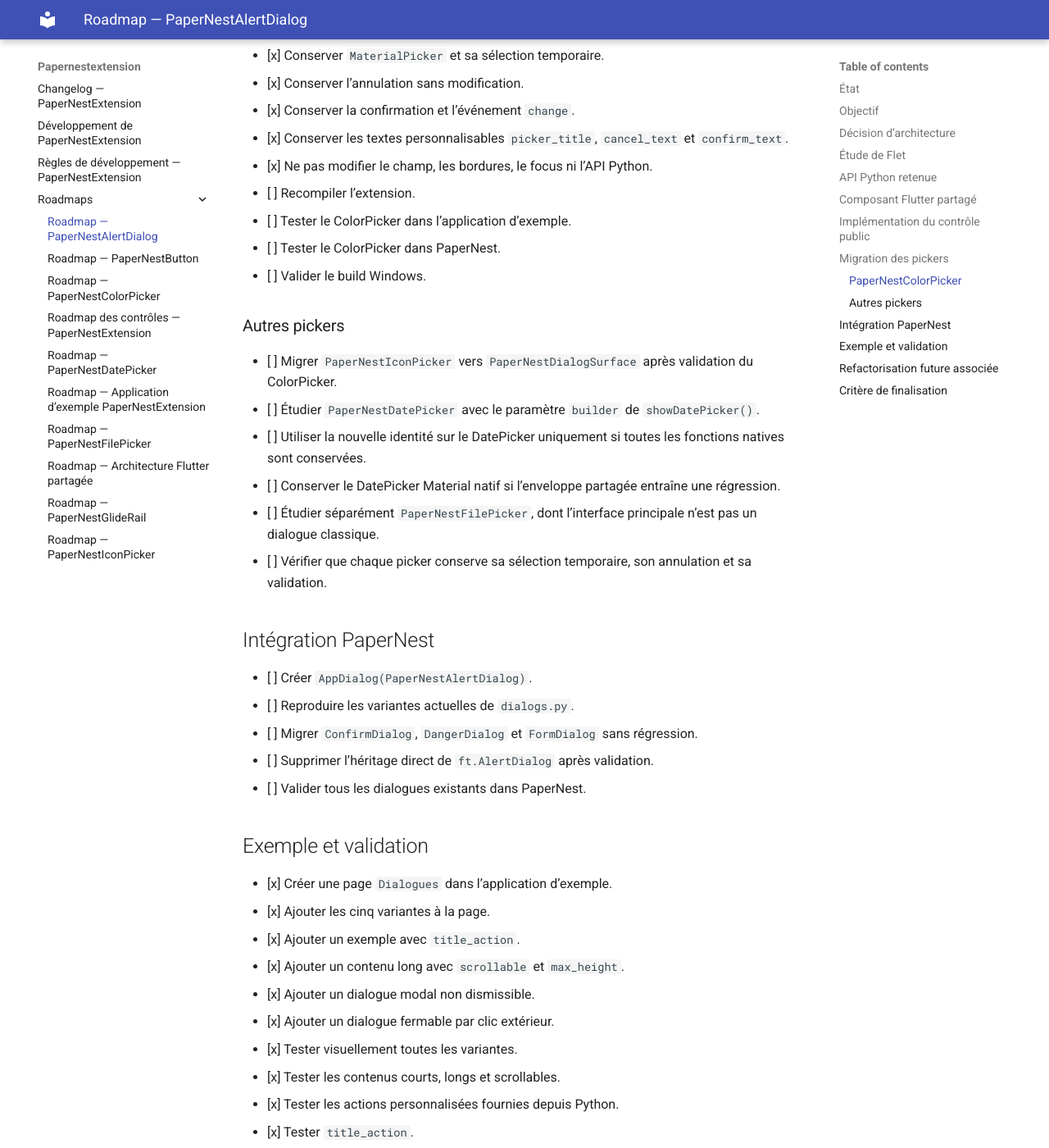
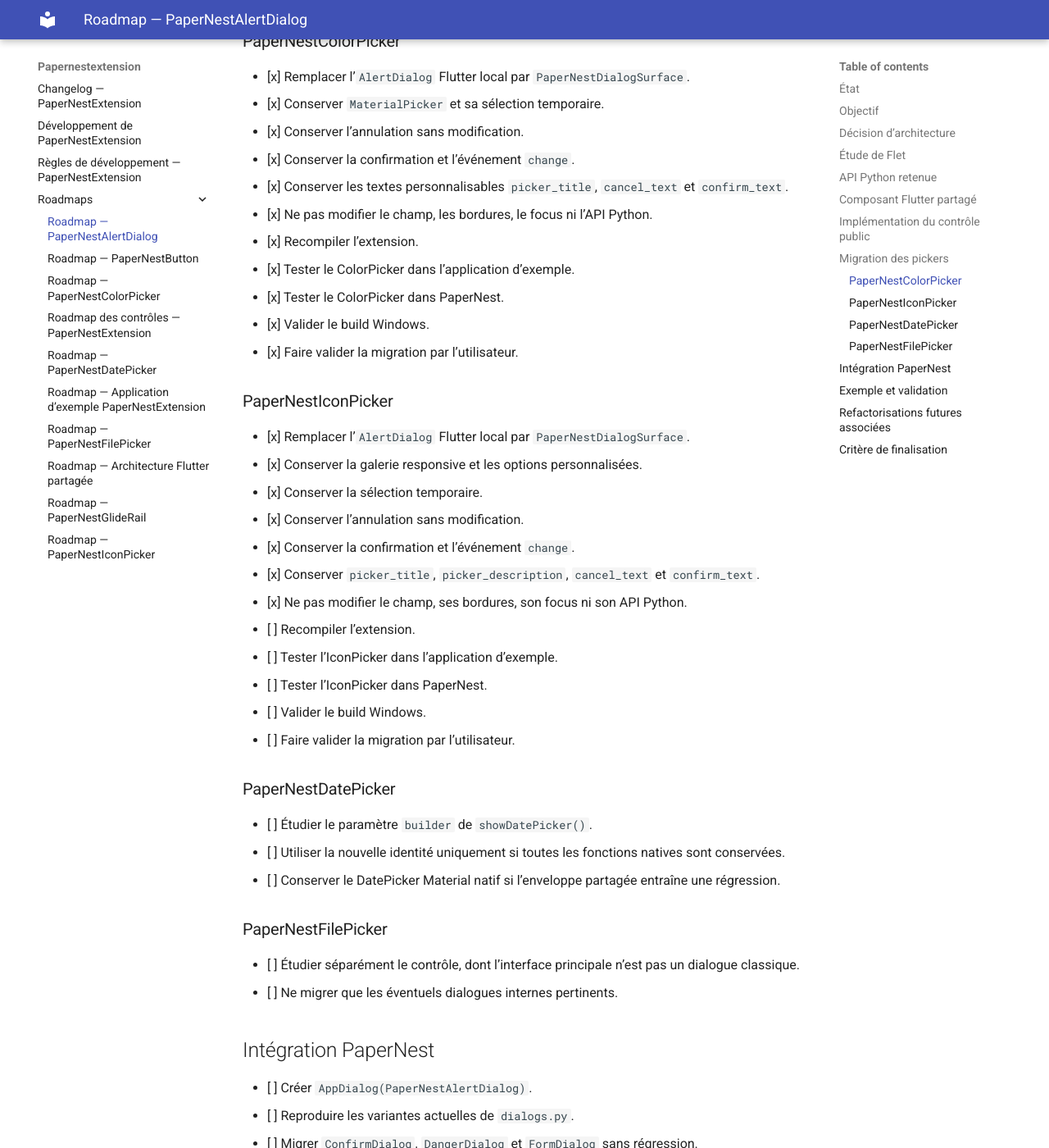
Before and after one commit to Drenae/PaperNestExtension, an MkDocs documentation site: the page built from docs/roadmaps/ROADMAP_ALERT_DIALOG.md, in a window 1280 px wide and 1400 px high, scrolled down 2946 px. Shown: the whole window at 82% size. Built offline with MkDocs 1.6.1 and Material for MkDocs 9.7.7, drawn with Linux system fonts in a browser that asks for light colours; some of the changed text lies outside the part shown.

Commit message:
docs: update picker dialog migration status

```diff
--- a/docs/roadmaps/ROADMAP_ALERT_DIALOG.md
+++ b/docs/roadmaps/ROADMAP_ALERT_DIALOG.md
@@ -8,7 +8,7 @@
 
 La compilation Flutter, `flet run`, le build Windows et la page d’exemple ont été testés et validés. L’API publique est jugée complète et les actions fournies depuis Python restent entièrement personnalisables.
 
-`PaperNestColorPicker` utilise maintenant `PaperNestDialogSurface`. Cette première migration doit être reconstruite et validée avant de passer à `PaperNestIconPicker`.
+`PaperNestColorPicker` utilise maintenant `PaperNestDialogSurface` et cette migration a été testée et validée. `PaperNestIconPicker` utilise également la surface partagée et attend sa validation avant l’étude du DatePicker.
 
 ## Objectif
 
@@ -30,9 +30,9 @@
 
 Le contrôle public conserve le cycle de vie natif de `AlertDialog` : propriété `open`, route propre au contrôle, barrière, modalité, fermeture extérieure et événement `dismiss` après la fin de l’animation.
 
-Les contrôles placés dans `actions` depuis Python sont rendus tels quels. Les wrappers applicatifs comme `PrimaryButton`, `SecondaryButton` et `GhostButton` restent donc utilisables et personnalisables sans nécessiter un fork de bouton.
+Les contrôles placés dans `actions` depuis Python sont rendus tels quels. Les wrappers applicatifs comme `PrimaryButton`, `SecondaryButton` et `GhostButton` restent donc utilisables et personnalisables.
 
-Les actions créées directement dans le code Flutter des pickers utiliseront ultérieurement un widget Flutter interne partagé. La création éventuelle d’un contrôle public `PaperNestButton` sera étudiée séparément et n’est pas nécessaire à ce chantier.
+Un chantier `PaperNestButton` est désormais planifié. Il fournira plus tard un contrôle public Python + Flutter et un widget Flutter interne réutilisable par les actions des dialogues et pickers.
 
 ## Étude de Flet
 
@@ -61,6 +61,7 @@
 
 - [x] Créer `PaperNestDialogSurface`.
 - [x] Construire l’en-tête sombre, l’icône, le titre et `title_action`.
+- [x] Utiliser `Colors.grey.shade900`, équivalent de `ft.Colors.GREY_900`, comme couleur d’en-tête par défaut.
 - [x] Centraliser les paddings, rayons, ombres, couleurs et variantes.
 - [x] Gérer une largeur contrainte et une hauteur maximale.
 - [x] Gérer un contenu scrollable sans faire défiler la barre d’actions.
@@ -90,19 +91,37 @@
 - [x] Conserver la confirmation et l’événement `change`.
 - [x] Conserver les textes personnalisables `picker_title`, `cancel_text` et `confirm_text`.
 - [x] Ne pas modifier le champ, les bordures, le focus ni l’API Python.
+- [x] Recompiler l’extension.
+- [x] Tester le ColorPicker dans l’application d’exemple.
+- [x] Tester le ColorPicker dans PaperNest.
+- [x] Valider le build Windows.
+- [x] Faire valider la migration par l’utilisateur.
+
+### PaperNestIconPicker
+
+- [x] Remplacer l’`AlertDialog` Flutter local par `PaperNestDialogSurface`.
+- [x] Conserver la galerie responsive et les options personnalisées.
+- [x] Conserver la sélection temporaire.
+- [x] Conserver l’annulation sans modification.
+- [x] Conserver la confirmation et l’événement `change`.
+- [x] Conserver `picker_title`, `picker_description`, `cancel_text` et `confirm_text`.
+- [x] Ne pas modifier le champ, ses bordures, son focus ni son API Python.
 - [ ] Recompiler l’extension.
-- [ ] Tester le ColorPicker dans l’application d’exemple.
-- [ ] Tester le ColorPicker dans PaperNest.
+- [ ] Tester l’IconPicker dans l’application d’exemple.
+- [ ] Tester l’IconPicker dans PaperNest.
 - [ ] Valider le build Windows.
+- [ ] Faire valider la migration par l’utilisateur.
 
-### Autres pickers
+### PaperNestDatePicker
 
-- [ ] Migrer `PaperNestIconPicker` vers `PaperNestDialogSurface` après validation du ColorPicker.
-- [ ] Étudier `PaperNestDatePicker` avec le paramètre `builder` de `showDatePicker()`.
-- [ ] Utiliser la nouvelle identité sur le DatePicker uniquement si toutes les fonctions natives sont conservées.
+- [ ] Étudier le paramètre `builder` de `showDatePicker()`.
+- [ ] Utiliser la nouvelle identité uniquement si toutes les fonctions natives sont conservées.
 - [ ] Conserver le DatePicker Material natif si l’enveloppe partagée entraîne une régression.
-- [ ] Étudier séparément `PaperNestFilePicker`, dont l’interface principale n’est pas un dialogue classique.
-- [ ] Vérifier que chaque picker conserve sa sélection temporaire, son annulation et sa validation.
+
+### PaperNestFilePicker
+
+- [ ] Étudier séparément le contrôle, dont l’interface principale n’est pas un dialogue classique.
+- [ ] Ne migrer que les éventuels dialogues internes pertinents.
 
 ## Intégration PaperNest
 
@@ -129,16 +148,20 @@
 - [ ] Tester les actions multiples et leur débordement sur petite largeur.
 - [ ] Tester explicitement Échap.
 - [ ] Tester plusieurs dialogues successifs et imbriqués.
-- [ ] Tester les pickers après migration.
+- [ ] Tester tous les pickers après migration.
 - [ ] Valider les builds Windows après les migrations des pickers et de PaperNest.
 
-## Refactorisation future associée
+## Refactorisations futures associées
 
-La centralisation globale des fonctions Flutter partagées sera traitée dans une mise à jour distincte :
+La centralisation globale des fonctions Flutter partagées sera traitée dans :
 
 - `ROADMAP_FLUTTER_SHARED_COMPONENTS.md`
 
-Cette roadmap couvre l’architecture partagée de l’extension entière, avec des modules regroupés par thèmes et sans multiplication excessive de fichiers helpers.
+Le futur contrôle public de bouton est suivi dans :
+
+- `ROADMAP_BUTTON.md`
+
+Ces chantiers ne doivent pas être mélangés à la migration actuelle des dialogues.
 
 ## Critère de finalisation
 
```
